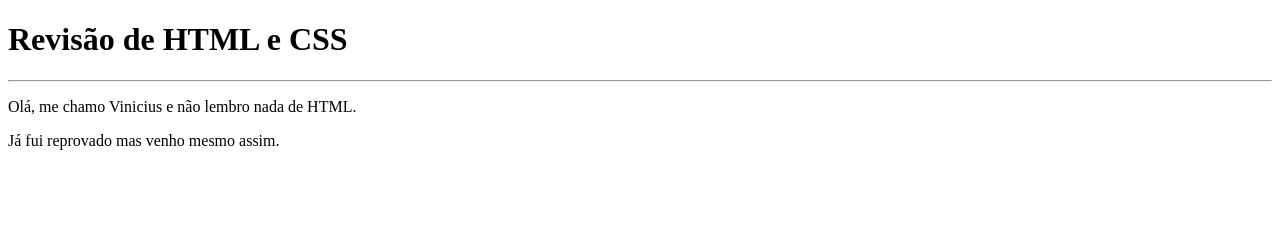
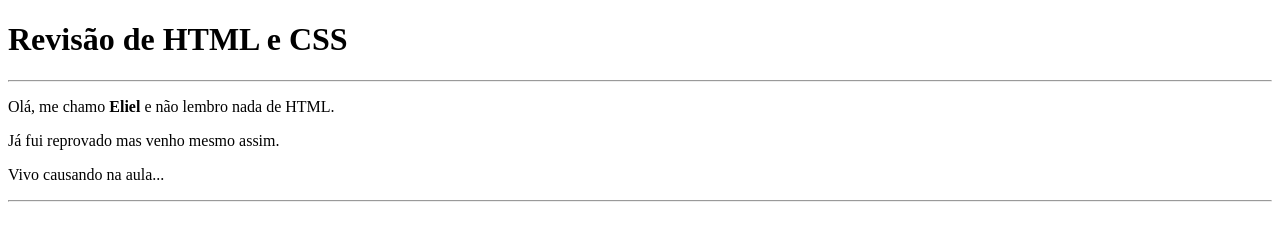
Before and after one commit to PhoenixFoxz/revisao_front-end, a plain HTML site: page index.html in a window 1280 px wide. Drawn offline with Linux system fonts and the light colour scheme.

Commit message:
Alteração Eliel

```diff
--- a/index.html
+++ b/index.html
@@ -8,7 +8,9 @@
 <body>
     <h1>Revisão de HTML e CSS</h1>
     <hr>
-    <p>Olá, me chamo Vinicius e não lembro nada de HTML.</p>
+    <p>Olá, me chamo <b>Eliel</b> e não lembro nada de HTML.</p>
     <p>Já fui reprovado mas venho mesmo assim.</p>
+    <p>Vivo causando na aula...</p>
+    <hr>
 </body>
 </html>
```
